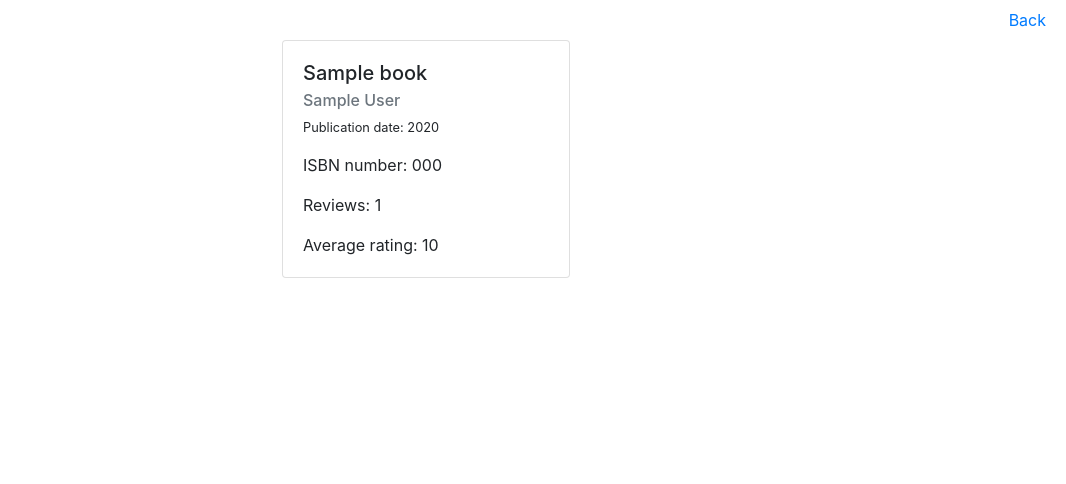
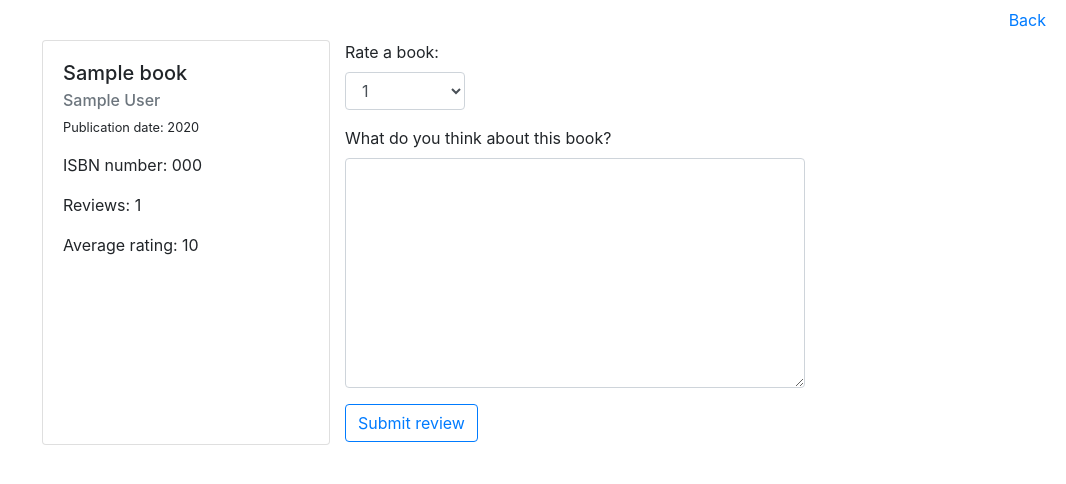
Before and after one commit to duskload/flask-booklist, a Flask app: template templates/book.html in a window 1280 px wide. Shown: the top 484 px of the page, without its empty margins (214-1280 px from the left). Run offline with Flask 2, Linux system fonts and the light colour scheme; the template is opened without the code that fills it: most values are stand-ins (such as "Sample title", 1, 10 or a date in 2020); some libraries are stand-ins or nearby versions.

Commit message:
added review form

```diff
--- a/templates/book.html
+++ b/templates/book.html
@@ -5,6 +5,7 @@
         <div class="back-link-wrapper">
             <a href="/dashboard">Back</a>
         </div>
+        <div class="book-details">
             <div class="list-wrapper">
                 <div class="card" style="width: 18rem;">
                     <div class="card-body">
@@ -12,15 +13,40 @@
                         <h6 class="card-subtitle mb-2 text-muted">{{ book_data.author }}</h6>
                         <p class="card-text small">Publication date: {{ book_data.year }}</p>
                         <p class="card-text">ISBN number: {{ book_data.isbn }}</p>
-
                         <p class="card-text">Reviews: {{ book_data.reviews_count }}</p>
                         <p class="card-text">Average rating: {{ book_data.average_score }}</p>
                     </div>
                 </div>
             </div>
+            <div class="review-wrapper">
+                <form action='/submit-review' method="post">
+                    <div class="form-group rating">
+                        <label for="rate">Rate a book:</label>
+                        <select class="form-control" id="rate">
+                            {% for value in [1,2,3,4,5] %}
+                                <option>{{ value }}</option>
+                            {% endfor %}
+                        </select>
+                    </div>
+                    <div class="form-group textarea">
+                        <label for="textarea">What do you think about this book? </label>
+                        <textarea class="form-control textarea" id="textarea" rows="9"></textarea>
+                    </div>
+                    <input type="submit" name='submit-review' class="btn btn-outline-primary" value='Submit review' />
+                </form>
+            </div>
+        </div>
     </div>
     {% block style %}
         <style>
+            .book-details {
+                display: flex;
+                flex-direction: row;
+                width: 768px;
+                height: 405px;
+                justify-content: flex-start;
+            }
+
            .book-wrapper {
                display: flex;
                justify-content: center;
@@ -28,6 +54,19 @@
                height: 100%;
                width: 100%;
                flex-direction: column;
+           }
+
+           .list-wrapper {
+               margin-right: 15px;
+               display: flex;
+           }
+
+           .form-group.rating {
+                width: 120px;
+            }
+
+            .form-group.textarea {
+                width: 460px;
             }
 
            .back-link-wrapper {
```
Lines whose indentation alone changed are shown as unchanged.
